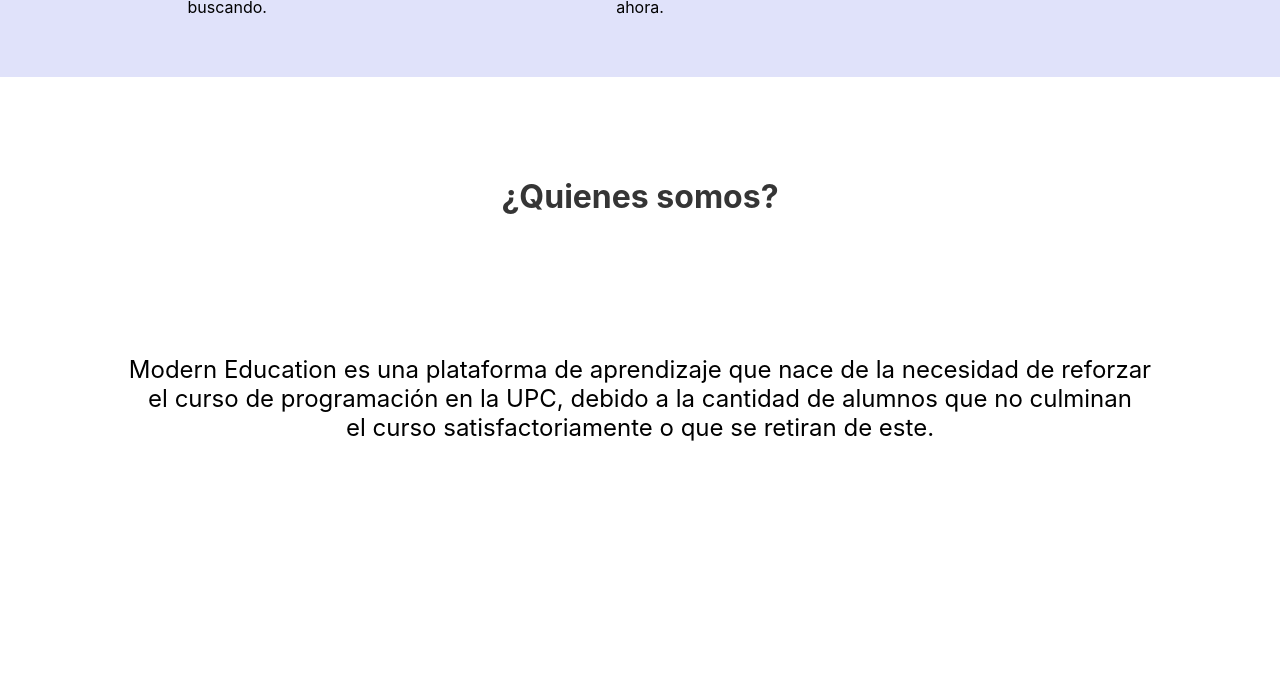
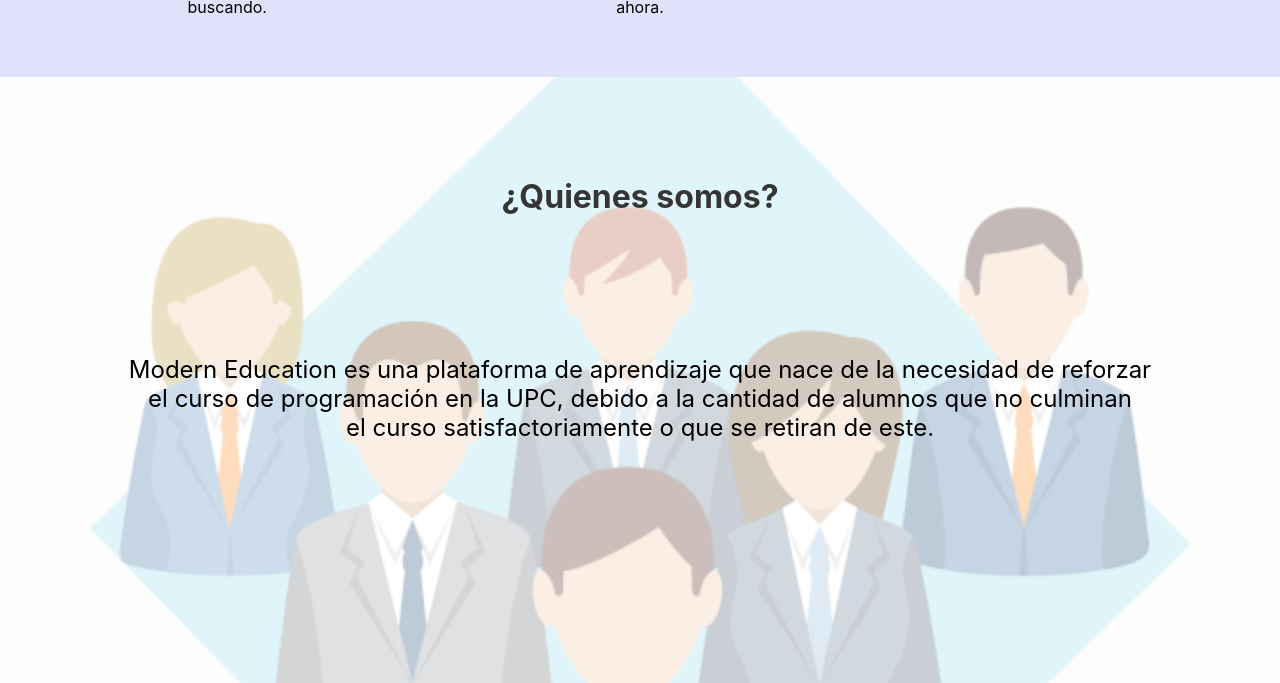
Before and after one commit to GrupoNectar/GrupoNectar.github.io, a plain HTML site: page teach.html in a window 1280 px wide. Shown: the part 1514-2197 px from the top of the page. Drawn offline with Linux system fonts and the light colour scheme.

Commit message:
FIX background in US section for teach.html

```diff
--- a/css/styles2.css
+++ b/css/styles2.css
@@ -175,7 +175,7 @@ h3 {
 /* QUIENES SOMOS*/
 
 .cont-nosotros {
-    background-image: url(/img/nosotro30.png);
+    background-image: url(/img/nosotros.png);
     background-position: 50% 20%;
     height: 100vh;
     display: flex;
```
